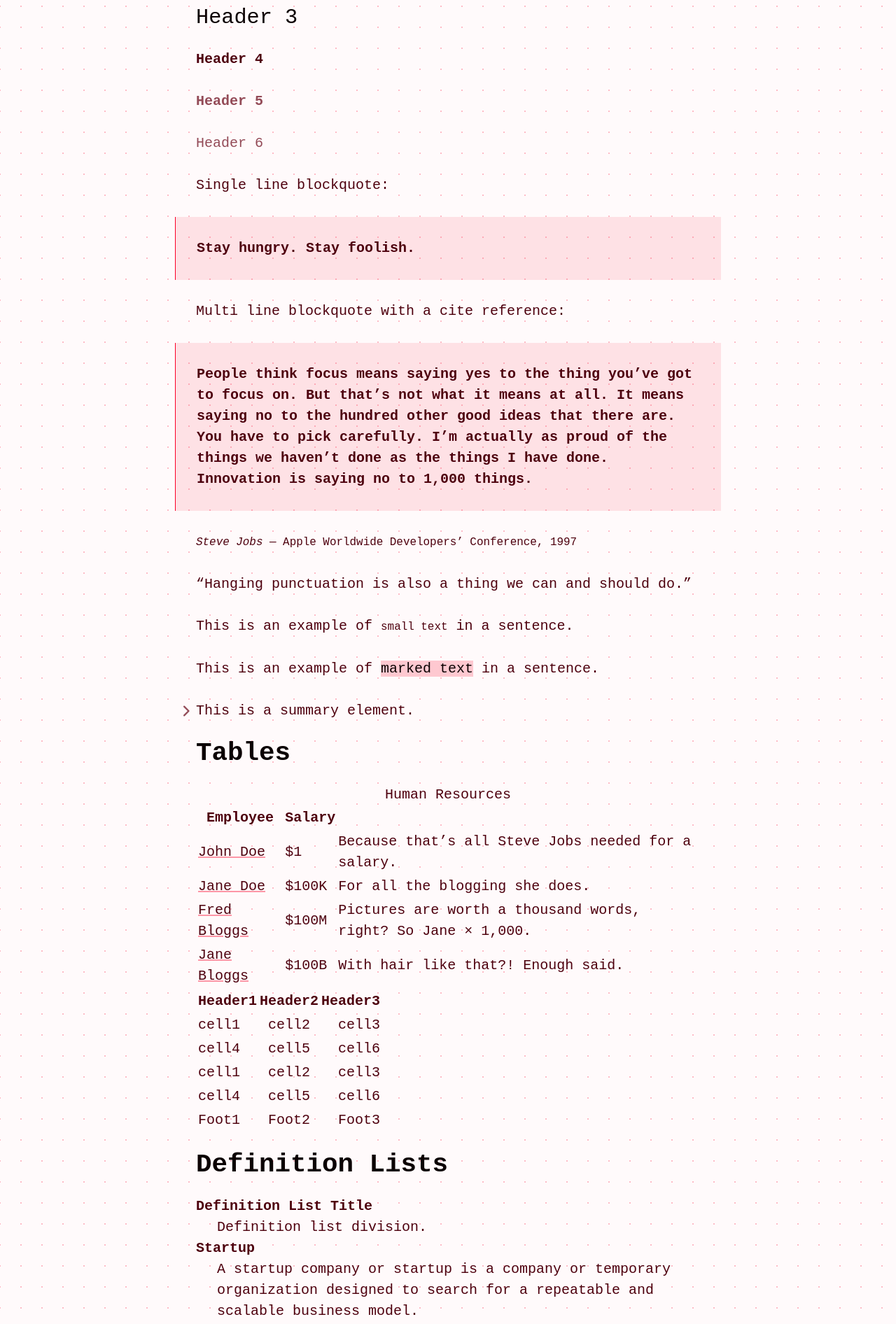
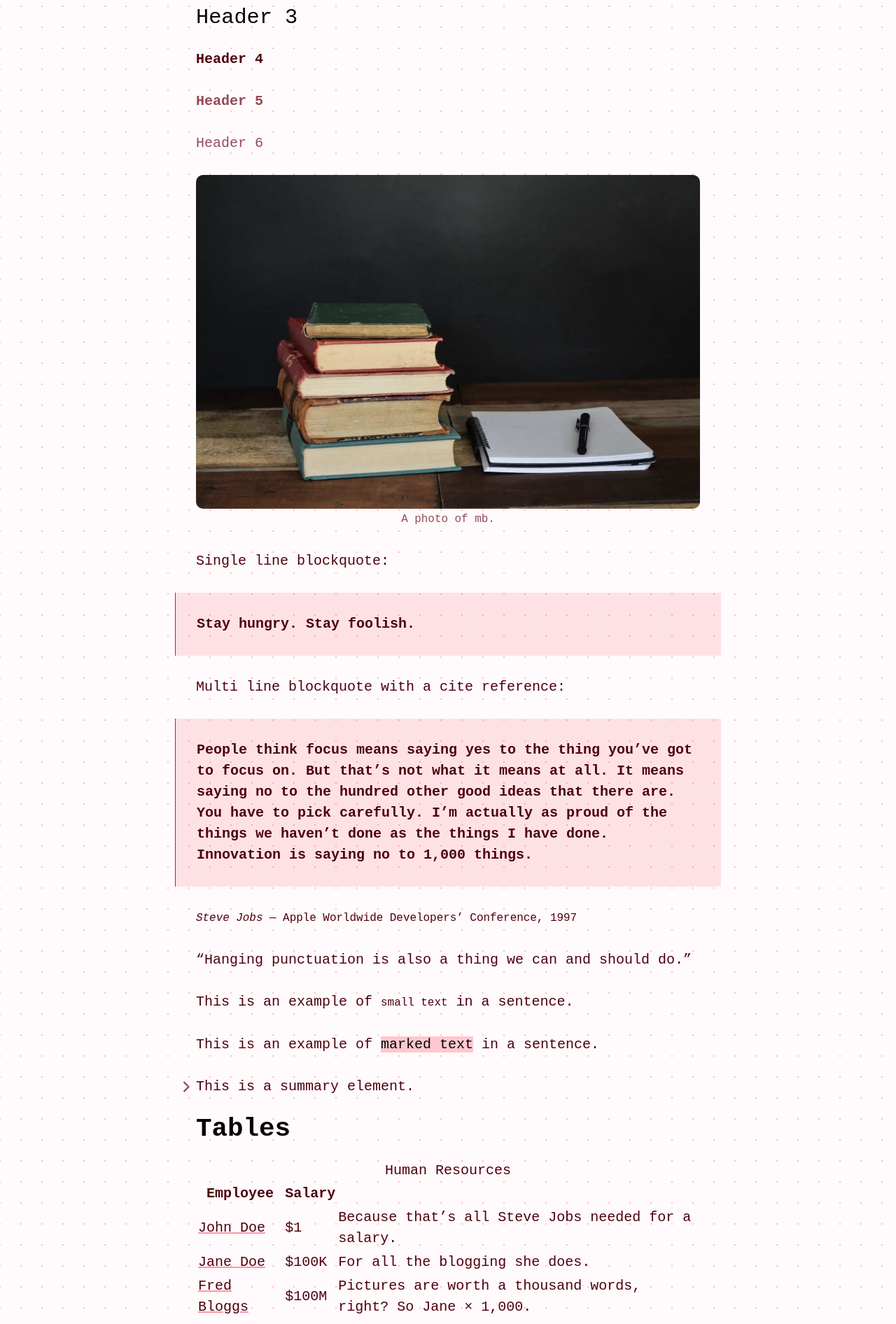
Before and after one commit to mbbischoff/website, a Jekyll site: the page built from style-guide.markdown, in a window 1280 px wide. Shown: the part 591-2483 px from the top of the page at 70% size. Built offline with Jekyll 4.4.1, drawn with Linux system fonts in a browser that asks for light colours; some web fonts are replaced; comment, search, counter and statistics services are not loaded; a style sheet for code colours, icons or effects is not loaded.

Commit message:
fig captions

```diff
--- a/_sass/components/_media.scss
+++ b/_sass/components/_media.scss
@@ -1,9 +1,31 @@
+@use 'abstracts/mixins' as *;
+
+figure {
+	// display: inline-block;
+	// text-align: center;
+	// max-width: 100%;
+
+	img {
+		// max-width: 100%;
+		// block-size: auto;
+	}
+
+}
+
+figcaption {
+	display: block;
+	text-align: center;
+	@include fontVariations($slnt: -15);
+	line-height: 1lh;
+	color: var(--text-secondary);
+	font-size: var(--step--1);
+}
+
 img {
 	max-width: 100%;
 	block-size: auto;
 
 	border-radius: 0.5em;
-
 
 	&.inline {
 		display: inline;
@@ -26,14 +48,10 @@ img {
 	&.crop-bottom {
 		object-position: 50% 90%;
 	}
-
-	&.center {
-		margin-inline: auto;
-	}
 }
 
 main {
-	img {
+	&img {
 		max-width: 108%;
 		margin-inline: -4%;
 
@@ -68,3 +86,7 @@ video {
 	width: 100%;
 	height: 100%;
 }
+
+.center {
+	margin-inline: auto;
+}
--- a/style-guide.markdown
+++ b/style-guide.markdown
@@ -13,6 +13,11 @@ Inspired by: [Minimal Mistakes](https://mmistakes.github.io/minimal-mistakes/mar
 #### Header 4
 ##### Header 5
 ###### Header 6
+
+<figure>
+  <img class="center" src="/uploads/Books.jpg">
+  <figcaption>A photo of mb.</figcaption>
+</figure>
 
 Single line blockquote:
 
```
